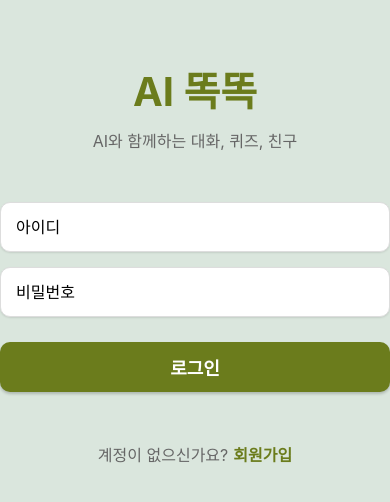
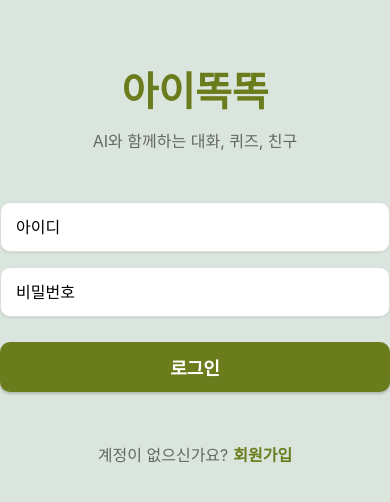
Before and after one commit to AITalkTalk/Front-Backup, a React Native app: screen /Login in a window 390 px wide. Shown: the top 502 px of the page. Built offline with nearby package versions, Linux system fonts and the light colour scheme.

Commit message:
Change app title from 'AI 똑똑' to '아이똑똑'
Co-authored-by: psh911 <87922141+psh911@users.noreply.github.com>

```diff
--- a/src/screens/LoginScreen.tsx
+++ b/src/screens/LoginScreen.tsx
@@ -70,7 +70,7 @@ const LoginScreen: React.FC<LoginScreenProps> = ({ navigation }) => {
     <SafeAreaView style={styles.container}>
       <StatusBar backgroundColor="#6B7C1C" barStyle="light-content" />
       <View style={styles.logoContainer}>
-        <Text style={styles.logoText}>AI 똑똑</Text>
+        <Text style={styles.logoText}>아이똑똑</Text>
         <Text style={styles.subtitleText}>AI와 함께하는 대화, 퀴즈, 친구</Text>
       </View>
 
--- a/src/screens/MainScreen.tsx
+++ b/src/screens/MainScreen.tsx
@@ -26,7 +26,7 @@ const MainScreen: React.FC<MainScreenProps> = ({ navigation }) => {
       <StatusBar backgroundColor="#6B7C1C" barStyle="light-content" />
       <View style={styles.headerContainer}>
         <View style={styles.header}>
-          <Text style={styles.headerTitle}>AI 똑똑</Text>
+          <Text style={styles.headerTitle}>아이똑똑</Text>
           <TouchableOpacity
             style={styles.profileButton}
             onPress={() => handleNavigation('MyPage')}
```
